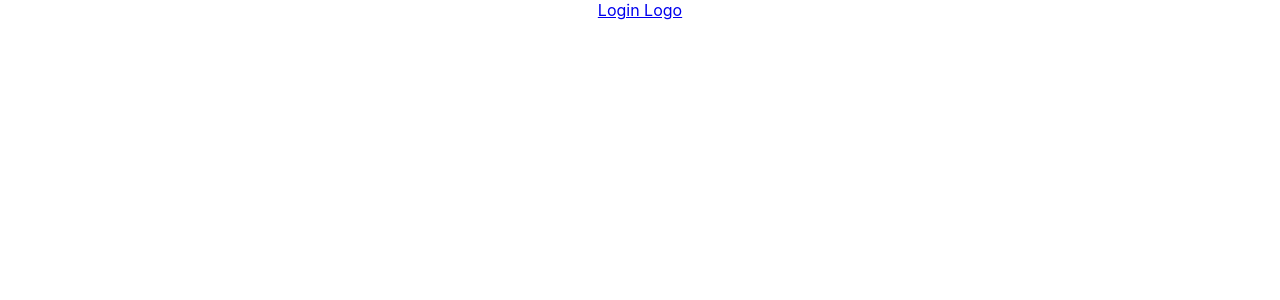
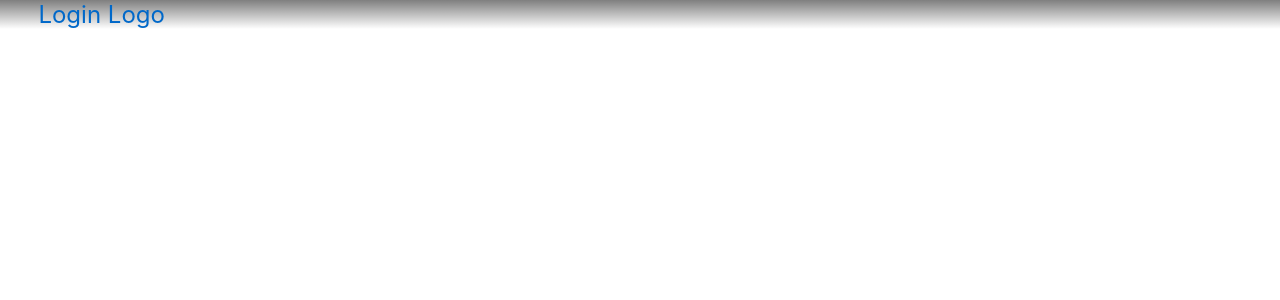
Before and after one commit to JMantello/Movie-Theatre-Py, a React (Create React App) app in the folder client/: page / in a window 1280 px wide. Shown: the top 300 px of the page. Built offline with nearby package versions, Linux system fonts and the light colour scheme.

Commit message:
align and style login logo

```diff
--- a/client/src/App.css
+++ b/client/src/App.css
@@ -2,16 +2,22 @@
   text-align: center;
 }
 
-.App-header {
-  background-color: #282c34;
-  min-height: 100vh;
-  display: flex;
-  flex-direction: column;
-  align-items: center;
-  justify-content: center;
-  font-size: calc(10px + 2vmin);
-  color: white;
+.login-header {
+  background: linear-gradient(180deg, rgba(0, 0, 0, .5) 0, transparent);
+  border-bottom: transparent;
+  left: 0;
+  position: absolute;
+  top: 0;
+  width: 100%;
+  text-align: left;
 }
+
+.login .logo {
+  margin-left: 3%;
+  font-size: x-large;
+  text-decoration: none;
+}
+
 
 .App-link {
   color: #61dafb;
--- a/client/src/index.css
+++ b/client/src/index.css
@@ -1,3 +1,7 @@
+:root {
+  --link-color: rgb(0, 104, 201);
+}
+
 body {
   margin: 0;
   font-family: -apple-system, BlinkMacSystemFont, 'Segoe UI', 'Roboto', 'Oxygen',
@@ -11,3 +15,11 @@ code {
   font-family: source-code-pro, Menlo, Monaco, Consolas, 'Courier New',
     monospace;
 }
+
+a {
+  color: var(--link-color);
+}
+
+a:visited {
+  color: var(--link-color);
+}
--- a/client/src/page-views/Login.js
+++ b/client/src/page-views/Login.js
@@ -4,7 +4,7 @@ function Login() {
     return (
         <div className="login">
             <header className="login-header">
-                <Link to="/">Login Logo</Link>
+                <Link to="/" className="logo">Login Logo</Link>
             </header>
 
         </div>
```
